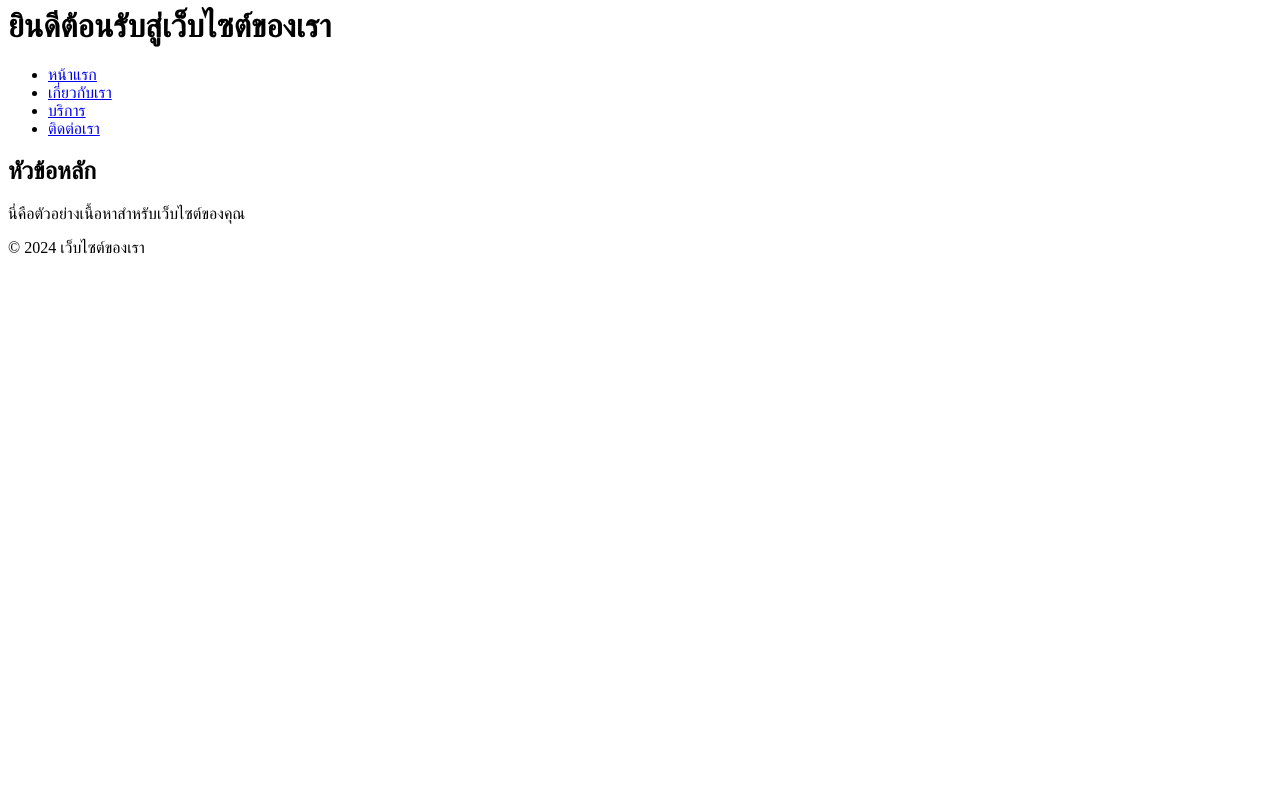
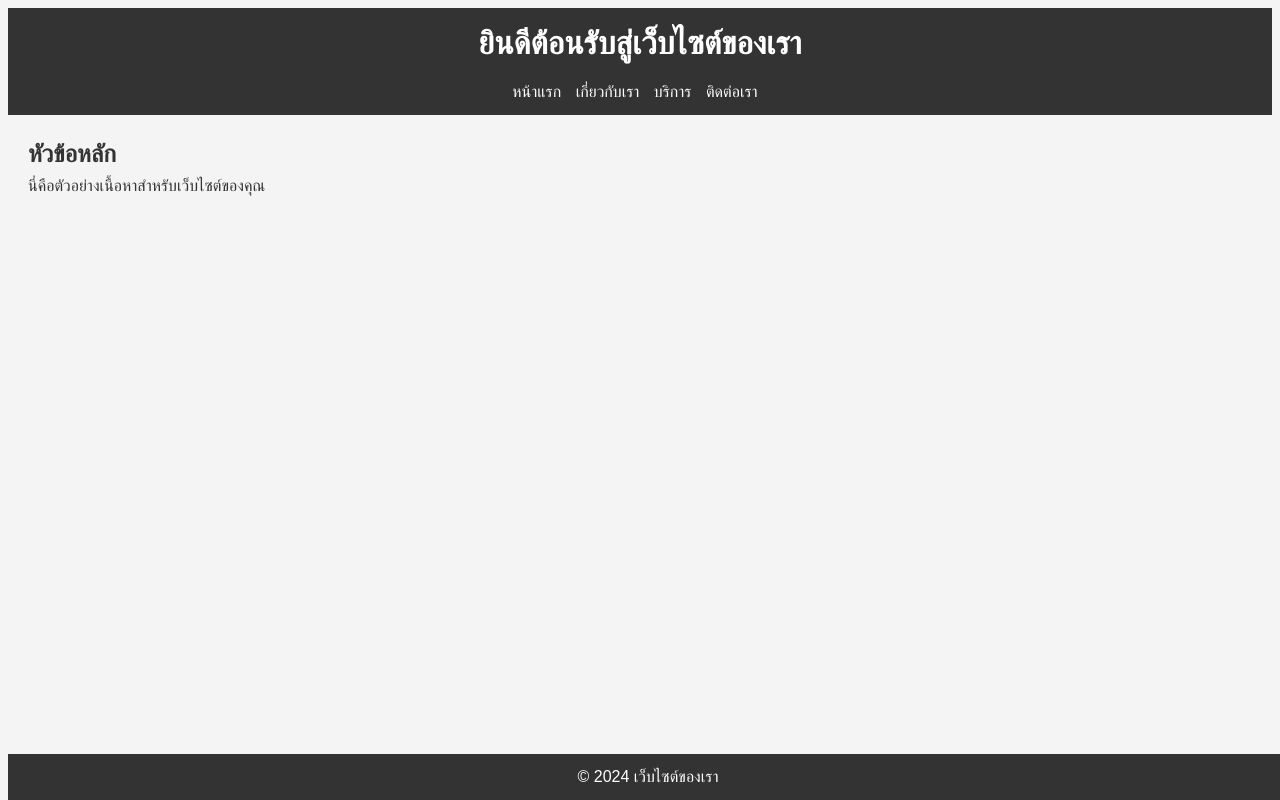
Before and after one commit to 12735-maker/ooo, a plain HTML site: page index.html in a window 1280 px wide. Drawn offline with Linux system fonts and the light colour scheme.

Commit message:
Update index.html

```diff
--- a/index.html
+++ b/index.html
@@ -4,7 +4,7 @@
     <meta charset="UTF-8">
     <meta name="viewport" content="width=device-width, initial-scale=1.0">
     <title>หน้าเว็บตัวอย่าง</title>
-    <link rel="stylesheet" href="744.css">
+    <link rel="stylesheet" href="774.css">
 </head>
 <body>
 
```
